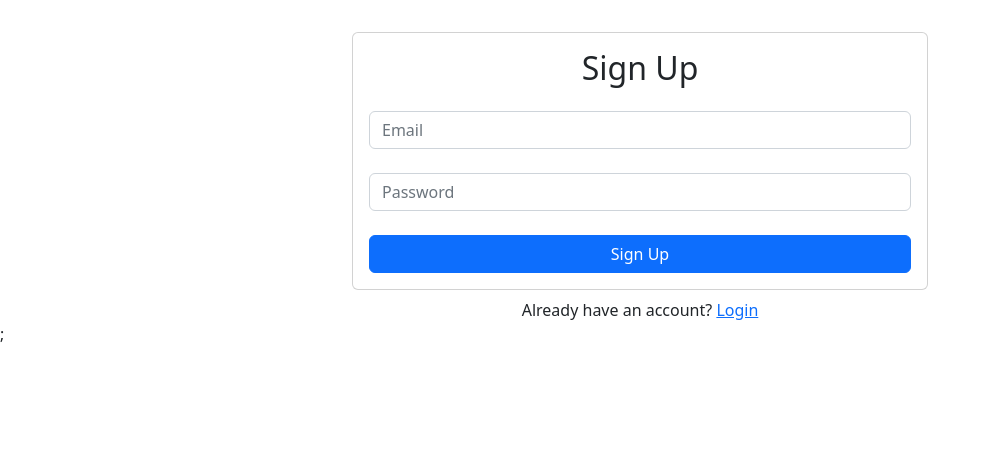
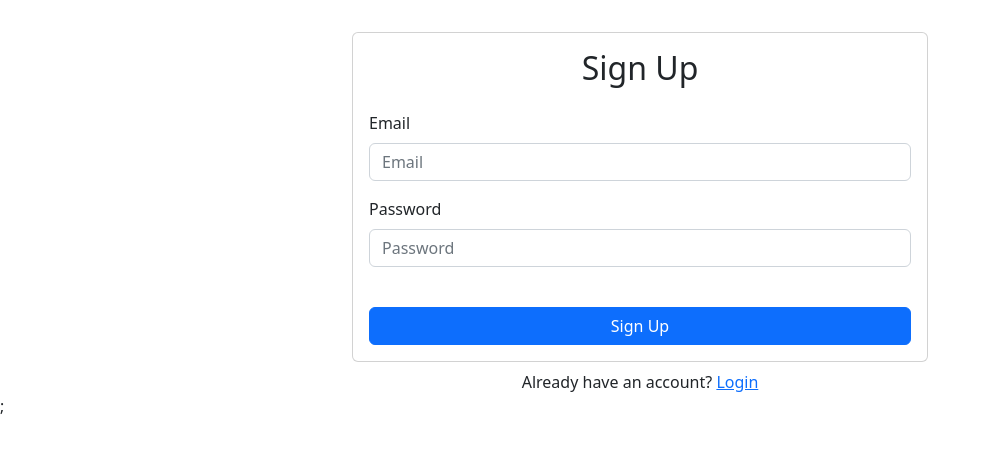
Before and after one commit to corkboardteam/corkboard, a React (Create React App) app: page /signup in a window 1280 px wide. Shown: the top 452 px of the page, without its empty margins (0-990 px from the left). Built offline with nearby package versions, Linux system fonts and the light colour scheme; no server answers.

Commit message:
fixed issue when updating profile info...
Also made changes in the return statements in the page components
to only use bootstrap min and html rather than importing different functions
 from bootstrap making it easier for everyone to understand.

```diff
--- a/src/frontend/components/ForgotPassword.jsx
+++ b/src/frontend/components/ForgotPassword.jsx
@@ -1,5 +1,4 @@
-import React, { useRef, useState } from "react"
-import { Form, Button, Card, Alert } from "react-bootstrap"
+import React, { useState } from "react"
 import { UserAuth } from "../../backend/auth_functions/authContext"
 import { Link } from "react-router-dom"
 
@@ -28,24 +27,25 @@ const ForgotPassword = () => {
 
   return (
     <>
-      <Card>
-        <Card.Body>
+      <div className="card">
+        <div className="card-body">
           <h2 className="text-center mb-4">Password Reset</h2>
-          {error && <Alert variant="danger">{error}</Alert>}
-          {message && <Alert variant="success">{message}</Alert>}
-          <Form onSubmit={handleSubmit}>
-            <Form.Group id="email">
-              <Form.Control onChange={(e) => setEmail(e.target.value)} type="email" placeholder='Email' required />
-            </Form.Group>
-            <Button disabled={loading} className="w-100" type="submit">
+          {error && <div className="alert alert-danger">{error}</div>}
+          {message && <div className="alert alert-success">{message}</div>}
+          <form onSubmit={handleSubmit}>
+            <div className="mb-3">
+              <label htmlFor="email" className="form-label">Email</label>
+              <input onChange={(e) => setEmail(e.target.value)} type="email" className="form-control" id="email" placeholder="Enter email" required />
+            </div>
+            <button disabled={loading} className="btn btn-primary w-100" type="submit">
               Reset Password
-            </Button>
-          </Form>
+            </button>
+          </form>
           <div className="w-100 text-center mt-3">
             <Link to="/">Login</Link>
           </div>
-        </Card.Body>
-      </Card>
+        </div>
+      </div>
       <div className="w-100 text-center mt-2">
         Need an account? <Link to="/signup">Sign Up</Link>
       </div>
--- a/src/frontend/components/GroceryList.jsx
+++ b/src/frontend/components/GroceryList.jsx
@@ -1,7 +1,6 @@
 import React from "react";
 import { useState, useEffect } from "react";
 import { addGroceryItem, getAllGroceries } from "../../backend/custom_classes/grocery";
-import { Form, Button, Card, Alert } from 'react-bootstrap'
 
 function GroceryList() {
 
--- a/src/frontend/components/Login.jsx
+++ b/src/frontend/components/Login.jsx
@@ -1,6 +1,5 @@
 import React, { useState } from 'react';
 import { Link, useNavigate } from 'react-router-dom'
-import { Form, Button, Card, Alert } from 'react-bootstrap'
 import { UserAuth } from '../../backend/auth_functions/authContext';
 
 const Login = () => {
@@ -29,35 +28,32 @@ const Login = () => {
 }
   return (
     <>
-    <div style={{ display: "flex", flexDirection: "column", alignItems: "center" }}>
+    <div style={{ display: "flex", flexDirection: "column" }}>
       <h1 className='text-center text-3xl font-bold mt-4'>
         Welcome to Corkboard!
       </h1>
-      <Card>
-        <Card.Body>
-        <h2 className="text-center mb-4">Login</h2>
-          <Form onSubmit={handleSubmit}>
-            <Form.Group id="email">
-              <Form.Control onChange={(e) => setEmail(e.target.value)} type="email"  placeholder='Email' required />
-            </Form.Group>
-            <h2 className='mb-4'> </h2>
-            <Form.Group id="password">
-              <Form.Control onChange={(e) => setPassword(e.target.value)} type="password" placeholder='Password' required />
-            </Form.Group>
-            <Button disabled={loading} className="w-100 mt-4" type="submit">
-              Login
-            </Button>
-          </Form>
+      <div className="card">
+        <div className="card-body">
+          <h2 className="text-center mb-4">Login</h2>
+          <form onSubmit={handleSubmit}>
+            <div className="form-group mb-4" id="email">
+              <input onChange={(e) => setEmail(e.target.value)} type="email" className="form-control" placeholder='Email' required />
+            </div>
+            <div className="form-group" id="password">
+              <input onChange={(e) => setPassword(e.target.value)} type="password" className="form-control" placeholder='Password' required />
+            </div>
+            <button disabled={loading} className="btn btn-primary w-100 mt-4" type="submit">Login</button>
+          </form>
           <div className="w-100 text-center mt-3">
             <Link to="/forgot-password">Forgot Password?</Link>
           </div>
-        </Card.Body>
-      </Card>
+        </div>
+      </div>
       <div className="w-100 text-center mt-2">
         Don't have an account? <Link to="/signup">Sign Up</Link>
       </div>
     </div>
-  </>
+    </>
   )
 }
 
--- a/src/frontend/components/Profile.jsx
+++ b/src/frontend/components/Profile.jsx
@@ -1,6 +1,5 @@
 import { useState } from 'react';
 import { Link, useNavigate } from 'react-router-dom';
-import { Form, Button, Card, Alert, Container } from 'react-bootstrap';
 import { UserAuth } from '../../backend/auth_functions/authContext';
 import { GroupClass } from '../../backend/custom_classes/groupClass';
 
@@ -12,7 +11,7 @@ const Profile = () => {
   const [currentPassword, setCurrentPassword] = useState('');
   const [newPassword, setNewPassword] = useState('');
   const [newDisplayName, setNewDisplayName] = useState('');
-  const [newProfilePicture, setNewProfilePicture] = useState('');
+  const [newPhotoURL, setnewPhotoURL] = useState('');
   const [newGroupID, setNewGroupID] = useState('');
   const [error, setError] = useState('');
   const [loading, setLoading] = useState(false);
@@ -41,8 +40,7 @@ const Profile = () => {
       if (newDisplayName) {
         try {
           await setOrUpdateDisplayName(newDisplayName);
-          setNewDisplayName('');
-          console.log('New display name set:', userData.displayName);
+          setNewDisplayName(newDisplayName);
           navigate('/profile');
         } catch (error) {
           console.error(error);
@@ -50,10 +48,10 @@ const Profile = () => {
         }
       }
 
-      if (newProfilePicture) {
+      if (newPhotoURL) {
         try {
-          await setOrUpdateProfilePicture(newProfilePicture);
-          setNewProfilePicture('');
+          await setOrUpdateProfilePicture(newPhotoURL);
+          setnewPhotoURL(newPhotoURL);
           navigate('/profile');
         } catch (error) {
           console.error(error);
@@ -66,7 +64,7 @@ const Profile = () => {
           const group = new GroupClass(userData.groupID);
           await group.leaveGroup(currUser);
           await group.joinGroup(newGroupID);
-          setNewGroupID('');
+          setNewGroupID(newGroupID);
           navigate('/profile');
         } catch (error) {
           console.error(error);
@@ -79,52 +77,61 @@ const Profile = () => {
       setError('Failed to update profile information');
     }
 
+    const newData = {
+      displayName: newDisplayName,
+      photoURL: newPhotoURL,
+      groupID: newGroupID
+    }
+    await updateProfile(newData);
+    navigate('/profile');
     setLoading(false);
+
+    console.log('Updated profile info: ', newData);
   };
 
   return (
-    <Container className="d-flex align-items-center justify-content-center" style={{ minHeight: "100vh" }}>
+    <div className="d-flex align-items-center justify-content-center" style={{ minHeight: "100vh" }}>
       <div className="w-100" style={{ maxWidth: "400px" }}>
-        <Card>
-          <Card.Body>
+        <div className="card">
+          <div className="card-body">
             <h2 className="text-center mb-4">Profile</h2>
-            {error && <Alert variant="danger">{error}</Alert>}
-            <Form onSubmit={handleSubmit}>
-              <Form.Group id="displayName">
-                <Form.Label>Display Name</Form.Label>
-                <Form.Control onChange={(e) => setNewDisplayName(e.target.value)} type="text" defaultValue={userData.displayName}  />
-              </Form.Group>
-              <Form.Group id="profilePicture">
-                <Form.Label>Profile Picture URL</Form.Label>
-                <Form.Control onChange={(e) => setNewProfilePicture(e.target.value)} type="text" defaultValue={userData.photoURL}  />
-              </Form.Group>
-              <Form.Group id="Group">
-                <Form.Label>Group</Form.Label>
-                <Form.Control onChange={(e) => setNewGroupID(e.target.value)}  type="text" defaultValue={userData.groupID} />
-              </Form.Group>
+            {error && <div className="alert alert-danger">{error}</div>}
+            <form onSubmit={handleSubmit}>
+              <div className="mb-3" id="displayName">
+                <label className="form-label">Display Name</label>
+                <input className="form-control" onChange={(e) => setNewDisplayName(e.target.value)} type="text" defaultValue={userData.displayName}  />
+              </div>
+              <div className="mb-3" id="profilePicture">
+                <label className="form-label">Profile Picture URL</label>
+                <input className="form-control" onChange={(e) => setnewPhotoURL(e.target.value)} type="text" defaultValue={userData.photoURL}  />
+              </div>
+              <div className="mb-3" id="Group">
+                <label className="form-label">Group</label>
+                <input className="form-control" onChange={(e) => setNewGroupID(e.target.value)}  type="text" defaultValue={userData.groupID} />
+              </div>
               <hr />
-              <Form.Group id="email">
-                <Form.Label>Current Email</Form.Label>
-                <Form.Control type="email" defaultValue={userData.email} readOnly />
-              </Form.Group>
-              <Form.Group id="currentPassword">
-                <Form.Label>Current Password</Form.Label>
-                <Form.Control type="password" placeholder="Enter current password to update password" onChange={(e) => setCurrentPassword(e.target.value)} required />
-              </Form.Group>
+              <div className="mb-3" id="email">
+                <label className="form-label">Current Email</label>
+                <input className="form-control" type="email" defaultValue={userData.email} readOnly />
+              </div>
+              <div className="mb-3" id="currentPassword">
+                <label className="form-label">Current Password</label>
+                <input className="form-control" type="password" placeholder="Enter current password to update password" onChange={(e) => setCurrentPassword(e.target.value)} required />
+              </div>
               <hr />
-              <Form.Group id="password">
-                <Form.Label>New Password</Form.Label>
-                <Form.Control type="password" defaultValue={newPassword} onChange={(e) => setNewPassword(e.target.value)} />
-              </Form.Group>
-              <Button className="w-100" type="submit" disabled={loading}>Update Profile</Button>
-            </Form>
-          </Card.Body>
-        </Card>
+              <div className="mb-3" id="password">
+                <label className="form-label">New Password</label>
+                <input className="form-control" type="password" defaultValue={newPassword} onChange={(e) => setNewPassword(e.target.value)} />
+              </div>
+              <button className="btn btn-primary w-100" type="submit" disabled={loading}>Update Profile</button>
+            </form>
+          </div>
+        </div>
         <div className="w-100 text-center mt-2">
           <Link to="/dashboard">Back to Dashboard</Link>
         </div>
       </div>
-    </Container>
+    </div>
   );
 };
 
--- a/src/frontend/components/Signup.jsx
+++ b/src/frontend/components/Signup.jsx
@@ -1,6 +1,5 @@
 import React, { useState } from 'react';
 import { Link, useNavigate } from 'react-router-dom'
-import { Form, Button, Card, Alert } from 'react-bootstrap'
 import { UserAuth } from '../../backend/auth_functions/authContext';
 
 const Signup = () => {
@@ -20,7 +19,7 @@ const Signup = () => {
 					setLoading(true);
 					await signUp(email, password);
 					console.log('user created');
-					navigate('/group');
+					navigate('/dashboard');
 
 			} catch(error) {
 					setError('Failed to create an account')
@@ -30,28 +29,43 @@ const Signup = () => {
 	}
 	return (
 		<>
-		<Card>
-			<Card.Body>
-				<h2 className="text-center mb-4">Sign Up</h2>
-				{error && <Alert variant='danger'>{error}</Alert>}
-				<Form onSubmit={handleSubmit}>
-					<Form.Group id="email">
-						<Form.Control onChange={(e) => setEmail(e.target.value)} type="email"  placeholder='Email' required />
-					</Form.Group>
-					<h2 className='mb-4'> </h2>
-					<Form.Group id="password">
-						<Form.Control onChange={(e) => setPassword(e.target.value)} type="password" placeholder='Password' required />
-					</Form.Group>
-					<Button disabled={loading} className="w-100 mt-4" type="submit">
-						Sign Up
-					</Button>
-				</Form>
-			</Card.Body>
-		</Card>
-		<div className="w-100 text-center mt-2">
-			Already have an account? <Link to="/">Login</Link>
-		</div>
-	</>
+      <div className="card">
+        <div className="card-body">
+          <h2 className="text-center mb-4">Sign Up</h2>
+          {error && <div className="alert alert-danger">{error}</div>}
+          <form onSubmit={handleSubmit}>
+            <div className="mb-3">
+              <label htmlFor="email" className="form-label">Email</label>
+              <input
+                className="form-control"
+				type="email"
+                id="email"
+                value={email}
+                onChange={(e) => setEmail(e.target.value)}
+                placeholder="Email"
+                required
+              />
+            </div>
+            <div className="mb-3">
+              <label htmlFor="password" className="form-label">Password</label>
+              <input
+			  	className="form-control"
+			  	type="password"
+                id="password"
+                value={password}
+                onChange={(e) => setPassword(e.target.value)}
+                placeholder="Password"
+                required
+              />
+            </div>
+            <button disabled={loading} className="btn btn-primary w-100 mt-4" type="submit">Sign Up</button>
+          </form>
+        </div>
+      </div>
+      <div className="w-100 text-center mt-2">
+        Already have an account? <Link to="/">Login</Link>
+      </div>
+    </>
 	)
 }
 export default Signup
```
Also changed, not shown: src/backend/custom_classes/groupClass.js (+5 -2 lines), src/frontend/components/Dashboard.jsx (+10 -10 lines), src/frontend/components/Group.jsx (+29 -34 lines).
